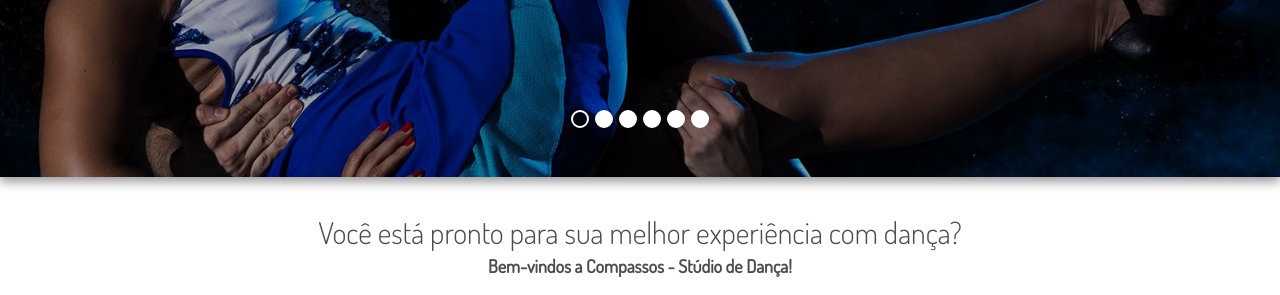
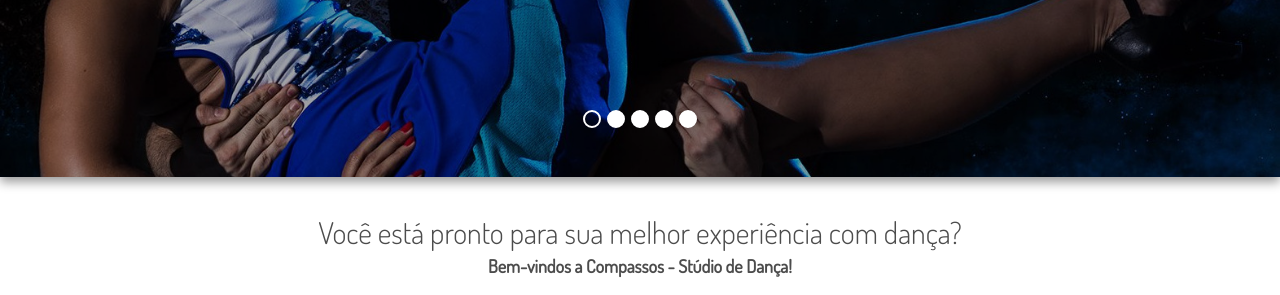
Before and after one commit to 5devmonkeys/comp, a Jekyll site: the page built from index.html, in a window 1280 px wide. Shown: the part 419-714 px from the top of the page. Built offline with Jekyll 4.4.1, drawn with Linux system fonts in a browser that asks for light colours; grey boxes are pictures that could not be loaded.

Commit message:
rm last slider index

```diff
--- a/index.html
+++ b/index.html
@@ -60,17 +60,6 @@ pre_footer_link: contato
                     <div class="slide_description">
                         <h2 data-animation="fadeInDown">Festas de dança</h2>
                         <h4 data-animation="fadeInUp">Eventos especiais onde todos podem colocar em prática o aprendizado</h4>
-                    </div>
-                </div>
-            </li>
-            <li>
-                <div class="slide_overlay">
-                    <img src="img/carousel/festa_2_1.jpg" alt="">
-                </div>
-                <div class="slide_description_wrapper">
-                    <div class="slide_description">
-                        <h2 data-animation="fadeInDown">Todos os eventos são especiais</h2>
-                        <h4 data-animation="fadeInUp">Ambiente de descontração entre professores e alunos celebrando a dança</h4>
                     </div>
                 </div>
             </li>
```
